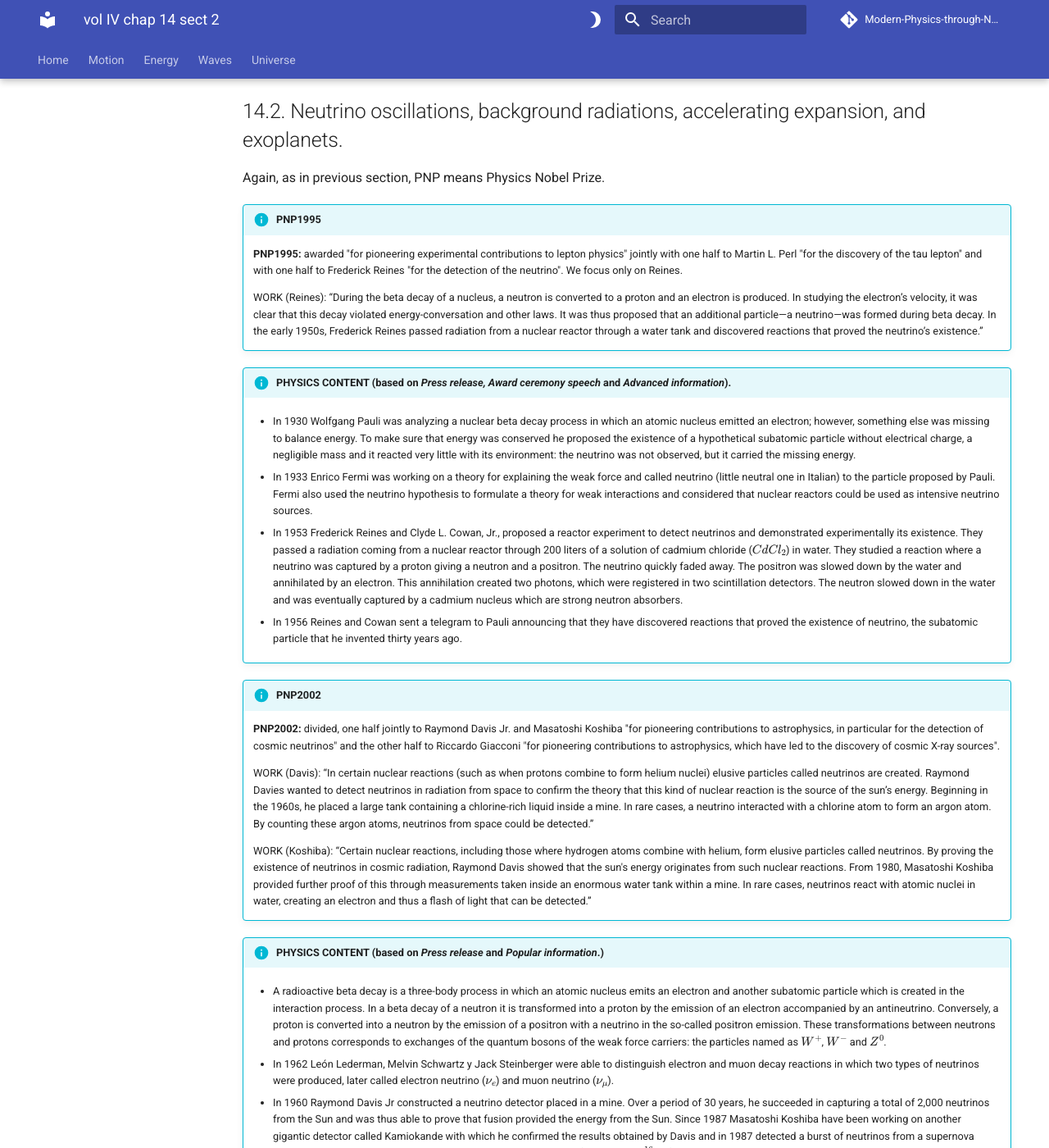
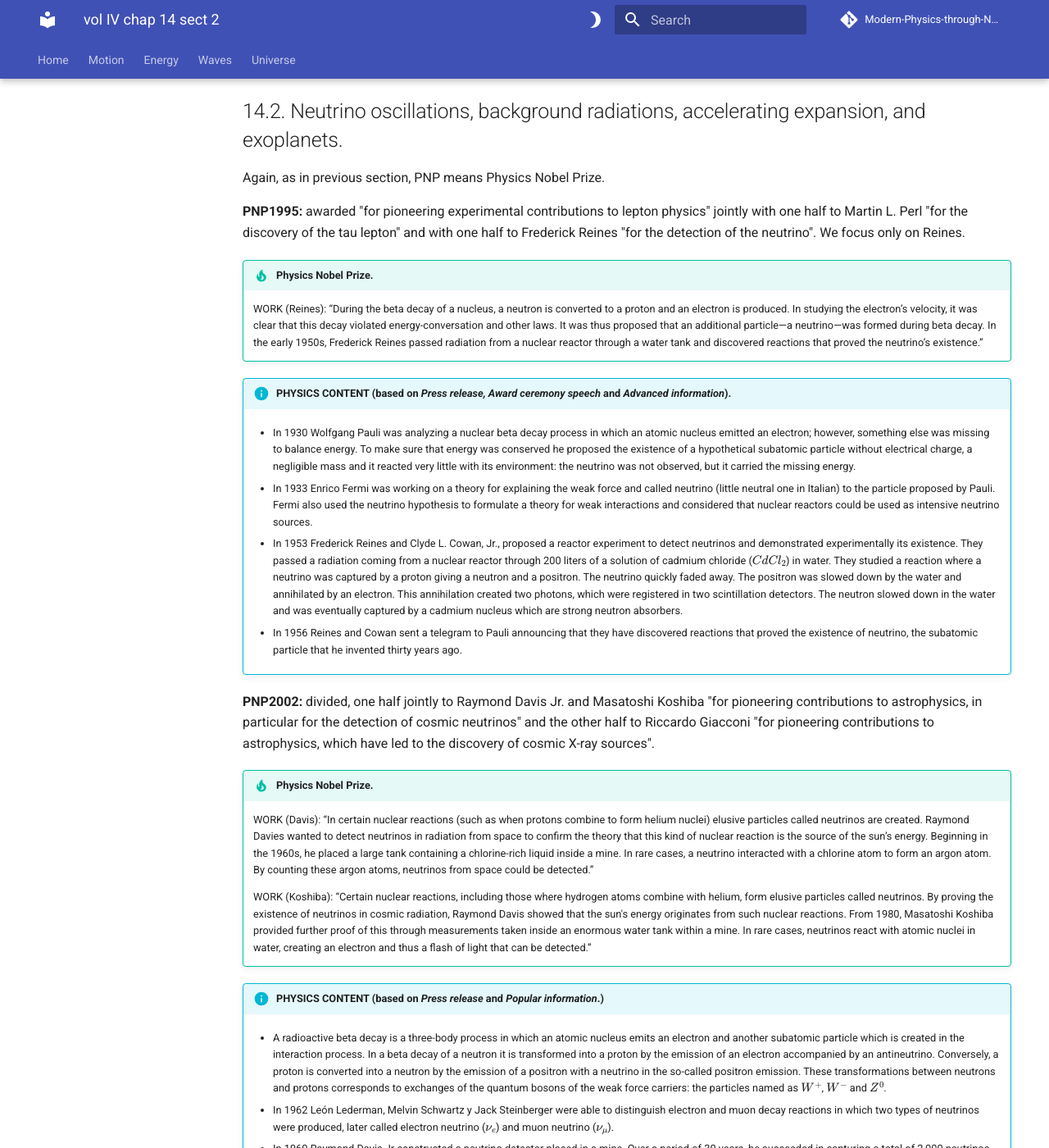
Before and after one commit to modphysnobel/modphysnobel.github.io, an MkDocs documentation site: the page built from docs/vol-IV/vol-IV-chap-14-sect-2.md, in a window 1280 px wide and 1400 px high, scrolled down 243 px. Shown: the whole window at 82% size. Built offline with MkDocs 1.6.1 and Material for MkDocs 9.7.7, drawn with Linux system fonts in a browser that asks for light colours; some web fonts are replaced; comment, search, counter and statistics services are not loaded; some of the changed text lies outside the part shown.

Commit message:
Update vol-IV-chap-14-sect-2.md

```diff
--- a/docs/vol-IV/vol-IV-chap-14-sect-2.md
+++ b/docs/vol-IV/vol-IV-chap-14-sect-2.md
@@ -9,9 +9,9 @@
 
 Again, as in previous section, PNP means Physics Nobel Prize.
 
-!!! info "PNP1995"
+**PNP1995:** awarded "for pioneering experimental contributions to lepton physics" jointly with one half to Martin L. Perl "for the discovery of the tau lepton" and with one half to Frederick Reines "for the detection of the neutrino". We focus only on Reines.
 
-	**PNP1995:** awarded "for pioneering experimental contributions to lepton physics" jointly with one half to Martin L. Perl "for the discovery of the tau lepton" and with one half to Frederick Reines "for the detection of the neutrino". We focus only on Reines.
+!!! tip "Physics Nobel Prize."
 
 	WORK (Reines): “During the beta decay of a nucleus, a neutron is converted to a proton and an electron is produced. In studying the electron’s velocity, it was clear that this decay violated energy-conversation and other laws. It was thus proposed that an additional particle—a neutrino—was formed during beta decay. In the early 1950s, Frederick Reines passed radiation from a nuclear reactor through a water tank and discovered reactions that proved the neutrino’s existence.”
 
@@ -25,9 +25,9 @@ Again, as in previous section, PNP means Physics Nobel Prize.
 
 	- In 1956 Reines and Cowan sent a telegram to Pauli announcing that they have discovered reactions that proved the existence of neutrino, the subatomic particle that he invented thirty years ago.
 
-!!! info "PNP2002"
+**PNP2002:** divided, one half jointly to Raymond Davis Jr. and Masatoshi Koshiba "for pioneering contributions to astrophysics, in particular for the detection of cosmic neutrinos" and the other half to Riccardo Giacconi "for pioneering contributions to astrophysics, which have led to the discovery of cosmic X-ray sources".
 
-	**PNP2002:** divided, one half jointly to Raymond Davis Jr. and Masatoshi Koshiba "for pioneering contributions to astrophysics, in particular for the detection of cosmic neutrinos" and the other half to Riccardo Giacconi "for pioneering contributions to astrophysics, which have led to the discovery of cosmic X-ray sources".
+!!! tip "Physics Nobel Prize."
 
 	WORK (Davis): “In certain nuclear reactions (such as when protons combine to form helium nuclei) elusive particles called neutrinos are created. Raymond Davies wanted to detect neutrinos in radiation from space to confirm the theory that this kind of nuclear reaction is the source of the sun’s energy. Beginning in the 1960s, he placed a large tank containing a chlorine-rich liquid inside a mine. In rare cases, a neutrino interacted with a chlorine atom to form an argon atom. By counting these argon atoms, neutrinos from space could be detected.”
 
@@ -43,7 +43,7 @@ Again, as in previous section, PNP means Physics Nobel Prize.
 
 	- The works of Davis and Koshiba have led to a new field of research, neutrino astronomy, where the intensities of high energy neutrinos are estimated from  astrophysical sources such as neutron stars, pulsars, binary systems, active galactic nuclei, and supernovae, as well as blazars (objects which emit energy across the entire electromagnetic spectrum, and are characterized by a variability which scales from long to short periods).
 
-!!! info ""
+!!! tip "Physics Nobel Prize."
 
 	WORK (Giacconi): “Stars and galaxies emit not only visible light, but also X-rays. However, the X-rays dissipate as they pass through the earth’s atmosphere, so X-rays from the cosmos have to be studied by means of telescopes in satellites. Beginning in the 1960s, Riccardo Giacconi made several pivotal contributions to the development of such telescopes. With the telescopes, he discovered X-ray sources outside our own solar system, cosmic background radiation with X-ray wavelengths as well as X-ray sources that probably contain black holes”.
 
@@ -53,9 +53,9 @@ Again, as in previous section, PNP means Physics Nobel Prize.
 
 	- In 1962 he was the first to record a source of X-rays outside the solar system. In 1970 a satellite was launched to survey the sky for X-ray radiation and in 1978 a high-definition X-ray telescope had been sent into space (this is nowadays known as Einstein X-ray Observatory). An improved and larger X-ray observatory called Chandra was launched in 1999.
 
-!!! info "PNP2015"
+**PNP2015:** awarded jointly to Takaaki Kajita and Arthur B. McDonald "for the discovery of neutrino oscillations, which shows that neutrinos have mass".
 
-	**PNP2015:** awarded jointly to Takaaki Kajita and Arthur B. McDonald "for the discovery of neutrino oscillations, which shows that neutrinos have mass".
+!!! tip "Physics Nobel Prize."
 
 	WORK (Kajita): “The Standard Model used by modern physics has three types of a very small and elusive particle called the neutrino. In the Super-Kamiokande detector, an experimental facility in a mine in Japan in 1998, Takaaki Kajita detected neutrinos created in reactions between cosmic rays and the Earth’s atmosphere. Measurements showed deviations, which were explained by the neutrinos switching between the different types. This means that they must have mass. The Standard Model, however, is based on neutrinos lacking mass and the model must be revised.”
 
@@ -77,9 +77,9 @@ Again, as in previous section, PNP means Physics Nobel Prize.
 
 	- The two experiments confirmed the suspicion that neutrinos can change from one identity to another. We have here a problem of interpretation that might be explained in quantum terms: the electron-neutrino, muon-neutrino and tau-neutrinos are represented by superposed waves that correspond to neutrino states with different masses. The superposition in any given location yields the probability for what type of neutrino is most likely to be found there. The probabilities vary from one location to another, they oscillate, and the neutrinos appear in their various identities having different masses. When the waves are in phase it is not possible to distinguish the different neutrino states from each other; when neutrinos travel through space the waves go out of phase and along the way the waves are superposed in varying ways. This is a quantum metamorphosis process.
 
-!!! info "PNP1978"
+**PNP1978:** divided, one half awarded to Pyotr Leonidovich Kapitsa "for his basic inventions and discoveries in the area of low-temperature physics", the other half jointly to Arno Allan Penzias and Robert Woodrow Wilson "for their discovery of cosmic microwave background radiation". We focus only on Penzias and Wilson.
 
-	**PNP1978:** divided, one half awarded to Pyotr Leonidovich Kapitsa "for his basic inventions and discoveries in the area of low-temperature physics", the other half jointly to Arno Allan Penzias and Robert Woodrow Wilson "for their discovery of cosmic microwave background radiation". We focus only on Penzias and Wilson.
+!!! tip "Physics Nobel Prize."
 
 	WORK (Penzias and Wilson): “Radiation falls toward the earth from outer space. This cosmic radiation initially appeared to become weaker as wavelengths of the radiation became shorter. However, when Arno Penzias and Robert Wilson studied cosmic radiation in 1964, they discovered that microwaves with a wavelength of about 7 centimeters were stronger than expected. At first they thought that the results were caused by distortions or faults in the measurements, but that was not the case. This cosmic background radiation probably is a remnant of the Big Bang when the universe was created.”
 
@@ -89,9 +89,9 @@ Again, as in previous section, PNP means Physics Nobel Prize.
 
 	- In the early 1960s, Arno Penzias and Robert Wilson were working at Bell Telephone Laboratories with very sensitive radio wave receivers for use in satellite communications. Surprisingly, they found waves of great intensity at microwave frequencies in the range between 1GHz and 300 GHz, which corresponds to wavelengths between 30 centimeters and 1 millimeter. At the beginning they suspected that this radiation must originate either in the instrument or in the atmosphere; however, they showed that it came from outer space and that its intensity was the same in all directions. Furthermore, the detected cosmic microwave background radiation was emitted at a temperature of 3 degrees above absolute zero.
 
-!!! info "PNP2006"
+**PNP2006:** awarded jointly to John C. Mather and George F. Smoot "for their discovery of the blackbody form and anisotropy of the cosmic microwave background radiation".
 
-	**PNP2006:** awarded jointly to John C. Mather and George F. Smoot "for their discovery of the blackbody form and anisotropy of the cosmic microwave background radiation".
+!!! tip "Physics Nobel Prize."
 
 	WORK (Mather): “Various types of particles and radiation travel through outer space, including cosmic background radiation, which has been carefully studied through measurements from the COBE satellite. John Mather, a driving force in the project, had particular responsibility for a part that in 1989 indicated that cosmic background radiation’s spectrum corresponds to black-body radiation—radiation emitted by a dark, glowing body. The result provided evidence that the background radiation is a remnant from the creation of the universe in the Big Bang.”
 
@@ -107,9 +107,9 @@ Again, as in previous section, PNP means Physics Nobel Prize.
 
 	- The registered wavelengths of the microwave background were in the millimeter range and corresponded to a temperature of 2.725 K above absolute zero. Such measurements determined temperature fluctuations up to a precision of $10^{-5}$. These tiny variations in temperature could show where matter had started aggregating according to an anisotropic distribution of matter in the universe that might be attributed to quantum fluctuations and involving dark matter.
 
-!!! info "PNP2011"
+**PNP2011:** divided, one half awarded to Saul Perlmutter, the other half jointly to Brian P. Schmidt and Adam G. Riess "for the discovery of the accelerating expansion of the Universe through observations of distant supernovae".
 
-	**PNP2011:** divided, one half awarded to Saul Perlmutter, the other half jointly to Brian P. Schmidt and Adam G. Riess "for the discovery of the accelerating expansion of the Universe through observations of distant supernovae".
+!!! tip "Physics Nobel Prize."
 
 	WORK (Perlmutter, Schmidt, and Riess): “The universe’s stars and galaxies are moving away from one another; the universe is expanding. Up until recently, the majority of astrophysicists believed that this expansion would eventually wane, due to the effect of opposing gravitational forces. Saul Perlmutter, Brian Schmidt, and Adam Riess studied exploding stars, called supernovae. Because the light emitted by stars appears weaker from a larger distance and takes on a reddish hue as it moves further from the observer, the researchers were able to determine how the supernovae moved. In 1998 they reached a surprising result: the universe is expanding at an ever-increasing rate.”
 
@@ -133,9 +133,9 @@ Again, as in previous section, PNP means Physics Nobel Prize.
 
 	- Today, the cosmological constant instead appears to make the expansion of the Universe to accelerate. This increase in the expansion speed could be caused by the push produced by the dark energy that covers the entire universe by an estimated 70%.
 
-!!! info "PNP2019"
+**PNP2019:** awarded "for contributions to our understanding of the evolution of the universe and Earth’s place in the cosmos" with one half to James Peebles "for theoretical discoveries in physical cosmology", the other half jointly to Michel Mayor and Didier Queloz "for the discovery of an exoplanet orbiting a solar-type star".
 
-	**PNP2019:** awarded "for contributions to our understanding of the evolution of the universe and Earth’s place in the cosmos" with one half to James Peebles "for theoretical discoveries in physical cosmology", the other half jointly to Michel Mayor and Didier Queloz "for the discovery of an exoplanet orbiting a solar-type star".
+!!! tip "Physics Nobel Prize."
 
 	WORK (Peebles): “Fundamental questions about the universe’s structure and history have always fascinated human beings. James Peebles’ theoretical framework, developed since the mid-1960s, is the basis of our contemporary ideas about the universe. The cosmic background radiation is a remaining trace of the formation of the universe. Using his theoretical tools and calculations, James Peebles was able to interpret these traces from the infancy of the universe and discover new physical processes. The results showed us a universe in which just five per cent of its content is known matter. The rest, 95 per cent, is unknown dark matter and dark energy.”
 
```
